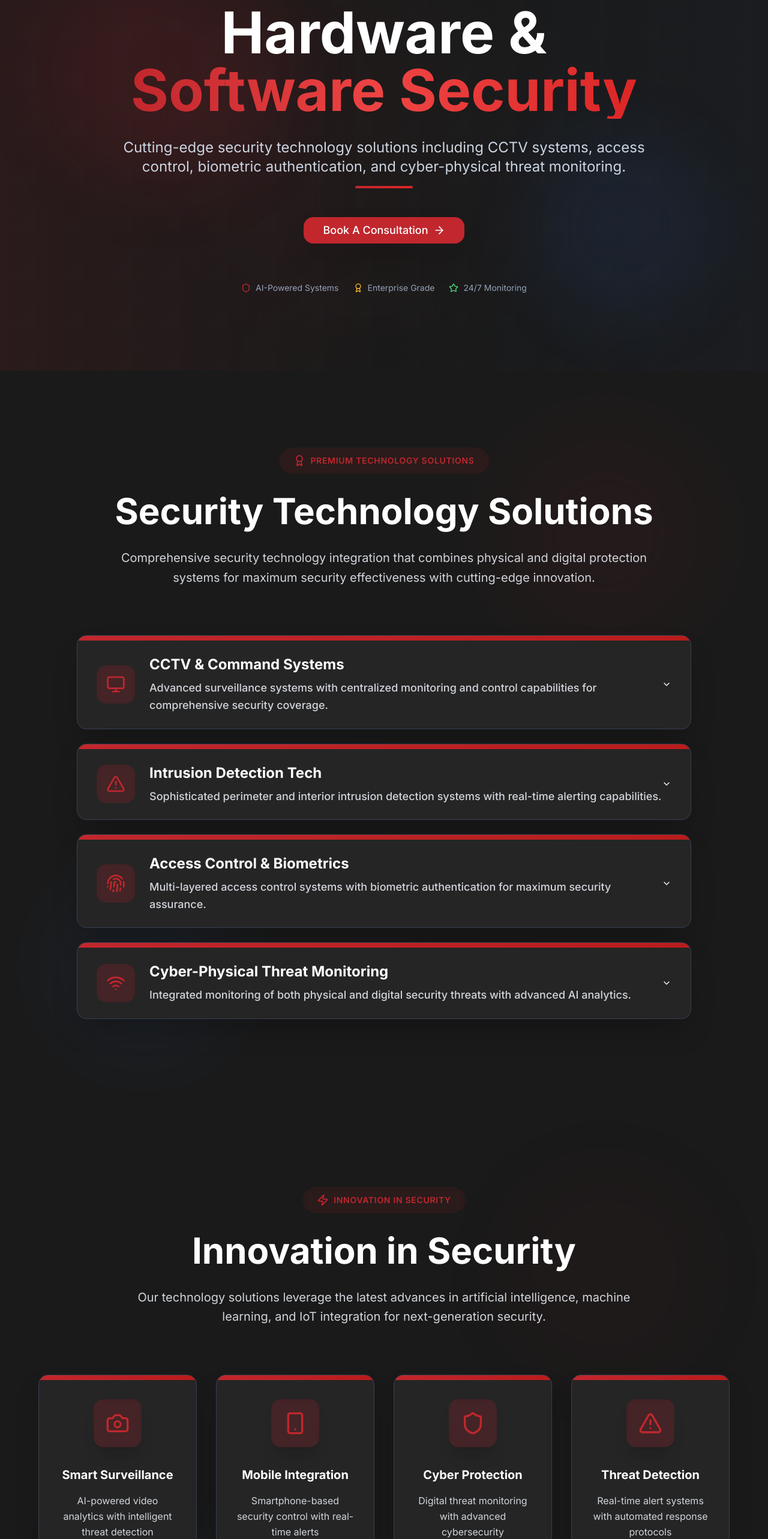
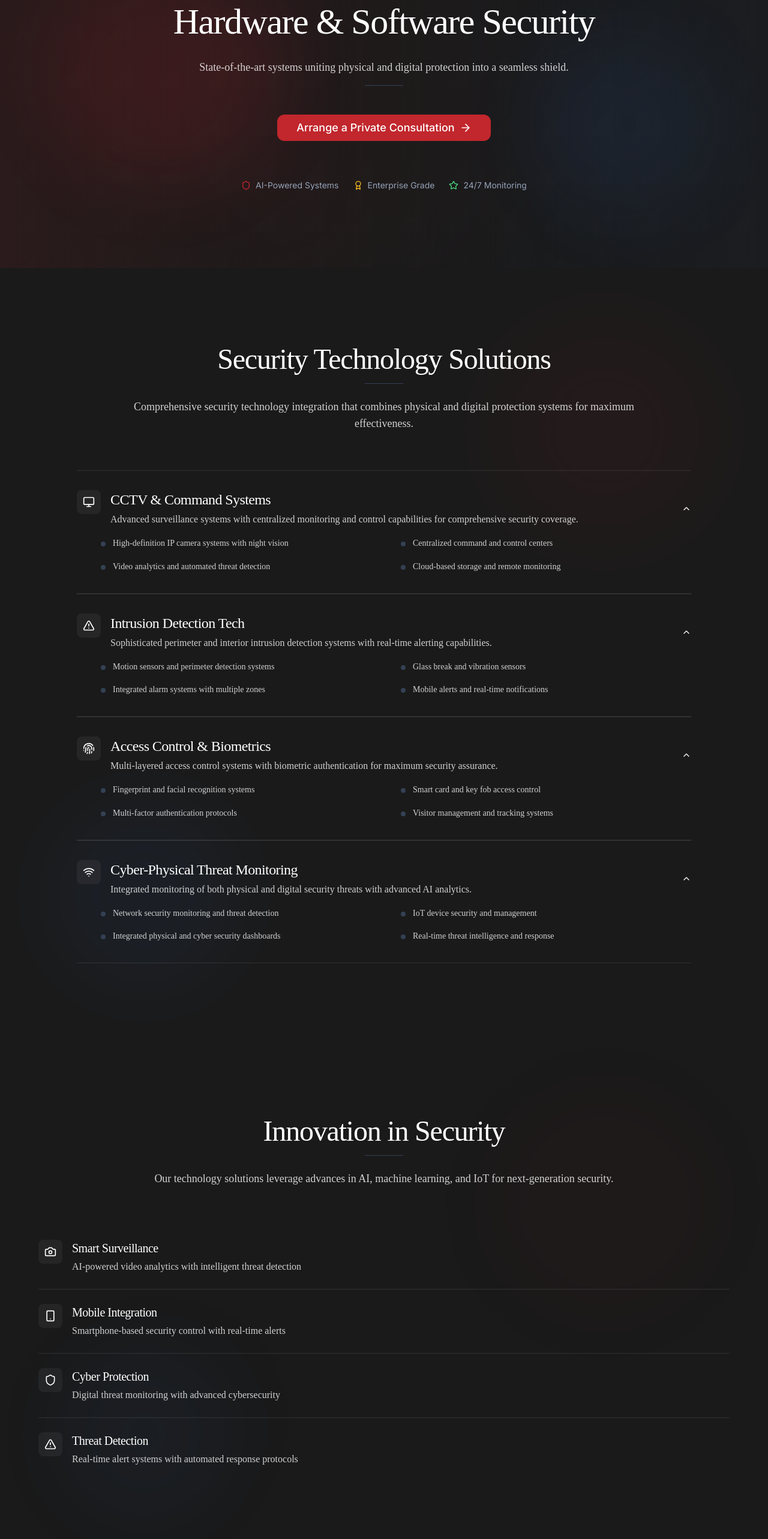
Before and after one commit to Joshua-Joseph1/valendor, a Next.js app: page /services/hardware-software-security in a window 1280 px wide. Shown: the part 234-2800 px from the top of the page at 60% size. Built offline with nearby package versions, Linux system fonts and the light colour scheme.

Commit message:
feat(hss): apply Valiant minimal theme; unbox sections, inline lists, update CTAs

```diff
--- a/app/services/hardware-software-security/page.tsx
+++ b/app/services/hardware-software-security/page.tsx
@@ -8,7 +8,7 @@ import HardwareSoftwareCTA from '@/components/hss/CTA';
 
 const HardwareSoftwareSecurityPage = () => {
   return (
-    <div className="min-h-screen pt-20 bg-[#1a1a1a] text-white">
+    <div className="min-h-screen pt-20 bg-[#1a1a1a] text-white antialiased">
       <HardwareSoftwareHero />
       <HardwareSoftwareOfferings />
       <HardwareSoftwareSolutions />
--- a/components/hss/CTA.tsx
+++ b/components/hss/CTA.tsx
@@ -5,7 +5,7 @@ import { Button } from '@/components/ui/button';
 
 const HardwareSoftwareCTA = () => {
   return (
-    <section className="relative py-32 bg-gradient-to-br from-valentor-red via-red-600 to-red-800 text-white overflow-hidden">
+    <section className="relative py-24 md:py-32 bg-[#1a1a1a] text-white overflow-hidden">
       {/* Sophisticated background elements */}
       <div className="absolute inset-0">
         <div className="absolute inset-0 bg-gradient-to-r from-black/20 via-transparent to-black/30"></div>
@@ -56,17 +56,18 @@ const HardwareSoftwareCTA = () => {
               whileInView={{ opacity: 1, y: 0 }}
               transition={{ duration: 0.8, delay: 0.3 }}
               viewport={{ once: true }}
-              className="text-4xl md:text-6xl font-bold mb-8 leading-tight"
+              className="text-3xl md:text-5xl font-[ui-serif] tracking-tight mb-4 leading-tight"
             >
               Secure Your Digital Future
             </motion.h2>
+            <div className="mx-auto h-px w-16 bg-[#344154] mb-6" />
 
             <motion.p
               initial={{ opacity: 0, y: 30 }}
               whileInView={{ opacity: 1, y: 0 }}
               transition={{ duration: 0.8, delay: 0.4 }}
               viewport={{ once: true }}
-              className="text-xl md:text-2xl mb-12 max-w-4xl mx-auto leading-relaxed text-white/90"
+              className="text-base md:text-lg mb-12 max-w-4xl mx-auto leading-relaxed text-white/80 font-[ui-sans-serif]"
             >
               Implement cutting-edge security technology that protects your
               organization from both physical and digital threats with
@@ -82,34 +83,33 @@ const HardwareSoftwareCTA = () => {
             viewport={{ once: true }}
             className="flex flex-col sm:flex-row gap-6 justify-center items-center mb-16"
           >
-            <Button
-              size="lg"
-              className="bg-white text-valentor-red hover:bg-gray-100 px-10 py-5 text-xl font-semibold rounded-2xl shadow-2xl hover:shadow-3xl transition-all duration-300 hover:scale-105 group"
+            <a
+              href="/contact"
+              aria-label="Enlist Our Expertise at Valiant Risk Group"
+              className="inline-flex items-center bg-[#C1272D] hover:bg-[#C1272D]/90 text-white px-10 py-4 text-base md:text-lg rounded-xl transition-colors duration-300 focus-visible:outline focus-visible:outline-2 focus-visible:outline-[#C1272D]"
             >
-              Book A Consultation
-            </Button>
+              Enlist Our Expertise
+            </a>
           </motion.div>
 
-          {/* Trust indicators */}
+          {/* Trust indicators - inline list */}
           <motion.div
             initial={{ opacity: 0, y: 30 }}
             whileInView={{ opacity: 1, y: 0 }}
             transition={{ duration: 0.8, delay: 0.6 }}
             viewport={{ once: true }}
-            className="grid grid-cols-1 md:grid-cols-3 gap-8 max-w-4xl mx-auto"
+            className="max-w-4xl mx-auto divide-y divide-white/10"
           >
-            <div className="bg-white/5 backdrop-blur-xl rounded-2xl p-6 border border-white/10 text-center">
-              <div className="text-3xl font-bold mb-2">24/7</div>
-              <div className="text-white/80 text-sm">Expert Support</div>
-            </div>
-            <div className="bg-white/5 backdrop-blur-xl rounded-2xl p-6 border border-white/10 text-center">
-              <div className="text-3xl font-bold mb-2">Enterprise</div>
-              <div className="text-white/80 text-sm">Grade Security</div>
-            </div>
-            <div className="bg-white/5 backdrop-blur-xl rounded-2xl p-6 border border-white/10 text-center">
-              <div className="text-3xl font-bold mb-2">100%</div>
-              <div className="text-white/80 text-sm">Confidential</div>
-            </div>
+            {[
+              { label: 'Expert Support', value: '24/7' },
+              { label: 'Grade Security', value: 'Enterprise' },
+              { label: 'Confidential', value: '100%' },
+            ].map((item) => (
+              <div key={item.label} className="flex items-center justify-between py-4">
+                <div className="text-white/80 font-[ui-sans-serif]">{item.label}</div>
+                <div className="text-white font-[ui-serif] tracking-tight text-lg">{item.value}</div>
+              </div>
+            ))}
           </motion.div>
         </motion.div>
       </div>
--- a/components/hss/Hero.tsx
+++ b/components/hss/Hero.tsx
@@ -5,6 +5,7 @@ import { useInView } from 'framer-motion';
 import { useRef } from 'react';
 import { ArrowRight, Award, Star, Shield, Monitor } from 'lucide-react';
 import { Button } from '@/components/ui/button';
+import Link from 'next/link';
 
 const HardwareSoftwareHero = () => {
   const heroRef = useRef(null);
@@ -13,7 +14,7 @@ const HardwareSoftwareHero = () => {
   return (
     <section
       ref={heroRef}
-      className="relative py-32 bg-[#1a1a1a] text-white overflow-hidden"
+      className="relative py-24 md:py-32 bg-[#1a1a1a] text-white overflow-hidden"
     >
       {/* Enhanced Background Elements */}
       <div className="absolute inset-0">
@@ -60,11 +61,8 @@ const HardwareSoftwareHero = () => {
               transition={{ duration: 0.6, delay: 0.3 }}
               className="flex flex-col items-center space-y-6"
             >
-              <h1 className="text-4xl sm:text-6xl lg:text-7xl xl:text-8xl font-bold leading-tight">
-                <span className="text-white">Hardware &</span>
-                <span className="block bg-gradient-to-r from-valentor-red via-red-500 to-red-600 bg-clip-text text-transparent">
-                  Software Security
-                </span>
+              <h1 className="text-4xl md:text-6xl font-[ui-serif] tracking-tight leading-tight">
+                Hardware & Software Security
               </h1>
             </motion.div>
 
@@ -75,12 +73,10 @@ const HardwareSoftwareHero = () => {
               transition={{ duration: 0.6, delay: 0.5 }}
               className="space-y-4"
             >
-              <p className="text-xl md:text-2xl text-slate-300 leading-relaxed max-w-4xl mx-auto">
-                Cutting-edge security technology solutions including CCTV
-                systems, access control, biometric authentication, and
-                cyber-physical threat monitoring.
+              <p className="text-base md:text-lg text-white/80 leading-relaxed max-w-4xl mx-auto font-[ui-sans-serif]">
+                State-of-the-art systems uniting physical and digital protection into a seamless shield.
               </p>
-              <div className="w-24 h-1 bg-gradient-to-r from-valentor-red to-red-600 rounded-full mx-auto"></div>
+              <div className="mx-auto h-px w-16 bg-[#344154]"></div>
             </motion.div>
 
             {/* Action Buttons */}
@@ -90,13 +86,15 @@ const HardwareSoftwareHero = () => {
               transition={{ duration: 0.6, delay: 0.7 }}
               className="flex flex-col sm:flex-row gap-4 justify-center pt-4"
             >
-              <Button
-                size="lg"
-                className="bg-valentor-red hover:bg-red-700 text-white px-8 py-4 text-lg rounded-2xl shadow-2xl hover:shadow-3xl transition-all duration-300 hover:scale-105 group"
-              >
-                Book A Consultation
-                <ArrowRight className="ml-2 h-5 w-5 group-hover:translate-x-1 transition-transform duration-300" />
-              </Button>
+              <Link href="/contact" aria-label="Arrange a Private Consultation with Valiant Risk Group">
+                <Button
+                  size="lg"
+                  className="bg-[#C1272D] hover:bg-[#C1272D]/90 text-white px-8 py-4 text-base md:text-lg rounded-xl transition-colors duration-300 focus-visible:outline focus-visible:outline-2 focus-visible:outline-[#C1272D]"
+                >
+                  Arrange a Private Consultation
+                  <ArrowRight className="ml-2 h-5 w-5" />
+                </Button>
+              </Link>
             </motion.div>
 
             {/* Trust Indicators */}
--- a/components/hss/Offerings.tsx
+++ b/components/hss/Offerings.tsx
@@ -60,7 +60,7 @@ const HardwareSoftwareOfferings = () => {
   return (
     <section
       ref={servicesRef}
-      className="py-32 bg-[#1a1a1a] text-white relative overflow-hidden"
+      className="py-24 md:py-32 bg-[#1a1a1a] text-white relative overflow-hidden"
     >
       {/* Elegant background elements */}
       <div className="absolute inset-0 opacity-5">
@@ -74,28 +74,16 @@ const HardwareSoftwareOfferings = () => {
           initial={{ opacity: 0, y: 50 }}
           animate={isServicesInView ? { opacity: 1, y: 0 } : {}}
           transition={{ duration: 0.8 }}
-          className="text-center mb-20"
+          className="text-center mb-16"
         >
-          <div className="inline-flex items-center bg-valentor-red/10 backdrop-blur-sm rounded-full px-6 py-3 mb-8">
-            <Award className="h-5 w-5 text-valentor-red mr-2" />
-            <span className="text-valentor-red font-semibold text-sm uppercase tracking-wider">
-              Premium Technology Solutions
-            </span>
-          </div>
-
-          <h2 className="text-5xl md:text-6xl font-bold text-white mb-8 leading-tight">
-            Security Technology Solutions
-          </h2>
-          <p className="text-xl text-gray-300 max-w-4xl mx-auto leading-relaxed">
-            Comprehensive security technology integration that combines physical
-            and digital protection systems for maximum security effectiveness
-            with cutting-edge innovation.
-          </p>
+          <h2 className="text-3xl md:text-5xl font-[ui-serif] tracking-tight text-white mb-4">Security Technology Solutions</h2>
+          <div className="mx-auto h-px w-16 bg-[#344154] mb-6" />
+          <p className="text-base md:text-lg text-white/80 max-w-4xl mx-auto leading-relaxed font-[ui-sans-serif]">Comprehensive security technology integration that combines physical and digital protection systems for maximum effectiveness.</p>
         </motion.div>
 
-        {/* Services Accordion */}
+        {/* Services - Expanded Inline */}
         <div className="max-w-5xl mx-auto">
-          <Accordion type="single" collapsible className="w-full space-y-6">
+          <Accordion type="multiple" defaultValue={offerings.map((_, i) => `item-${i}`)} className="w-full space-y-0">
             {offerings.map((offering, index) => (
               <motion.div
                 key={offering.title}
@@ -105,27 +93,21 @@ const HardwareSoftwareOfferings = () => {
               >
                 <AccordionItem
                   value={`item-${index}`}
-                  className="bg-[#252525] backdrop-blur-xl border border-gray-700 rounded-2xl mb-6 shadow-2xl hover:shadow-3xl transition-all duration-300 overflow-hidden group"
+                  className="mb-0 py-8 border-t border-white/10 group"
                 >
-                  <div className="h-2 bg-gradient-to-r from-valentor-red to-red-700"></div>
-                  <AccordionTrigger className="px-8 py-6 hover:no-underline group-hover:bg-gray-700/20 transition-all duration-300">
-                    <div className="flex items-center text-left w-full">
-                      <div className="bg-valentor-red/20 backdrop-blur-sm rounded-2xl p-4 mr-6 group-hover:bg-valentor-red/30 transition-all duration-300">
-                        <offering.icon className="h-8 w-8 text-valentor-red" />
+                  <AccordionTrigger className="px-0 py-0 hover:no-underline focus:outline-none">
+                    <div className="flex items-start text-left w-full gap-4">
+                      <div className="w-10 h-10 rounded-lg bg-white/5 flex items-center justify-center">
+                        <offering.icon className="h-5 w-5 text-white" />
                       </div>
                       <div className="flex-1">
-                        <h3 className="text-2xl font-bold text-white mb-2 group-hover:text-gray-200 transition-colors duration-300">
-                          {offering.title}
-                        </h3>
-                        <p className="text-gray-300 text-lg leading-relaxed">
-                          {offering.description}
-                        </p>
+                        <h3 className="text-2xl font-[ui-serif] tracking-tight text-white mb-1">{offering.title}</h3>
+                        <p className="text-white/80 text-base leading-relaxed font-[ui-sans-serif]">{offering.description}</p>
                       </div>
                     </div>
                   </AccordionTrigger>
-                  <AccordionContent className="px-8 pb-8">
-                    <div className="bg-valentor-red/10 backdrop-blur-sm rounded-2xl p-8 ml-20 border border-valentor-red/20 shadow-inner">
-                      <div className="grid grid-cols-1 md:grid-cols-2 gap-4">
+                  <AccordionContent className="px-0 pt-4 pb-0">
+                    <div className="grid grid-cols-1 md:grid-cols-2 gap-3 md:gap-4 pl-10">
                       {offering.details.map((detail, detailIndex) => (
                         <motion.div
                           key={detailIndex}
@@ -135,32 +117,14 @@ const HardwareSoftwareOfferings = () => {
                           }
                           transition={{
                             duration: 0.4,
-                              delay: index * 0.1 + detailIndex * 0.05 + 0.3,
+                            delay: index * 0.1 + detailIndex * 0.05 + 0.2,
                           }}
-                            className="flex items-start group/item hover:bg-valentor-red/5 rounded-xl p-3 transition-all duration-200"
+                          className="flex items-start"
                         >
-                            <CheckCircle className="h-6 w-6 text-valentor-red mr-4 mt-0.5 flex-shrink-0 group-hover/item:text-red-600 transition-colors duration-200" />
-                            <span className="text-gray-300 font-medium leading-relaxed group-hover/item:text-white transition-colors duration-200">
-                              {detail}
-                            </span>
+                          <span className="w-2 h-2 bg-[#344154] rounded-full mr-3 mt-2"></span>
+                          <span className="text-white/80 leading-relaxed font-[ui-sans-serif]">{detail}</span>
                         </motion.div>
                       ))}
-                      </div>
-
-                      {/* Decorative element */}
-                      <div className="mt-6 pt-6 border-t border-gray-600">
-                        <div className="flex items-center justify-center space-x-1">
-                          {[...Array(5)].map((_, i) => (
-                            <Star
-                              key={i}
-                              className="h-4 w-4 text-amber-400 fill-current"
-                            />
-                          ))}
-                        </div>
-                        <p className="text-xs text-gray-300 text-center mt-2 font-medium">
-                          Premium Technology Excellence
-                        </p>
-                      </div>
                     </div>
                   </AccordionContent>
                 </AccordionItem>
--- a/components/hss/Solutions.tsx
+++ b/components/hss/Solutions.tsx
@@ -36,7 +36,7 @@ const HardwareSoftwareSolutions = () => {
   return (
     <section
       ref={solutionsRef}
-      className="py-32 bg-[#1a1a1a] text-white relative overflow-hidden"
+      className="py-24 md:py-32 bg-[#1a1a1a] text-white relative overflow-hidden"
     >
       {/* Elegant background elements */}
       <div className="absolute inset-0 opacity-5">
@@ -51,89 +51,38 @@ const HardwareSoftwareSolutions = () => {
           initial={{ opacity: 0, y: 50 }}
           animate={isSolutionsInView ? { opacity: 1, y: 0 } : {}}
           transition={{ duration: 0.8 }}
-          className="text-center mb-20"
+          className="text-center mb-16"
         >
-          <div className="inline-flex items-center bg-valentor-red/10 backdrop-blur-sm rounded-full px-6 py-3 mb-8">
-            <Zap className="h-5 w-5 text-valentor-red mr-2" />
-            <span className="text-valentor-red font-semibold text-sm uppercase tracking-wider">
-              Innovation in Security
-            </span>
-          </div>
-
-          <h2 className="text-5xl md:text-6xl font-bold text-white mb-8 leading-tight">
-            Innovation in Security
-          </h2>
-          <p className="text-xl text-gray-300 max-w-4xl mx-auto leading-relaxed">
-            Our technology solutions leverage the latest advances in artificial
-            intelligence, machine learning, and IoT integration for
-            next-generation security.
-          </p>
+          <h2 className="text-3xl md:text-5xl font-[ui-serif] tracking-tight text-white mb-4">Innovation in Security</h2>
+          <div className="mx-auto h-px w-16 bg-[#344154] mb-6" />
+          <p className="text-base md:text-lg text-white/80 max-w-4xl mx-auto leading-relaxed font-[ui-sans-serif]">Our technology solutions leverage advances in AI, machine learning, and IoT for next‑generation security.</p>
         </motion.div>
 
-        {/* Solutions Grid */}
-        <div className="grid grid-cols-1 md:grid-cols-2 lg:grid-cols-4 gap-8 max-w-6xl mx-auto">
+        {/* Solutions - Inline list */}
+        <div className="max-w-6xl mx-auto divide-y divide-white/10">
           {solutions.map((solution, index) => (
             <motion.div
               key={solution.title}
               initial={{ opacity: 0, y: 50 }}
               animate={isSolutionsInView ? { opacity: 1, y: 0 } : {}}
-              transition={{ duration: 0.8, delay: index * 0.2 }}
-              className="group"
+              transition={{ duration: 0.8, delay: index * 0.1 }}
+              className="py-6"
             >
-              <Card className="h-full bg-[#252525] backdrop-blur-xl border border-gray-700 shadow-2xl hover:shadow-3xl transition-all duration-500 group-hover:scale-105 rounded-2xl overflow-hidden">
-                <div className="h-2 bg-gradient-to-r from-valentor-red to-red-700"></div>
-                <CardContent className="p-8 text-center">
-                  {/* Icon with luxury styling */}
-                  <div className="relative mb-8">
-                    <div className="w-20 h-20 bg-valentor-red/20 backdrop-blur-sm rounded-2xl flex items-center justify-center mx-auto shadow-xl group-hover:shadow-2xl transition-all duration-500 group-hover:rotate-6">
-                      <solution.icon className="h-10 w-10 text-valentor-red" />
-                    </div>
-                  </div>
-
-                  {/* Content */}
-                  <h3 className="text-xl font-bold text-white mb-4 group-hover:text-gray-200 transition-colors duration-300">
-                    {solution.title}
-                  </h3>
-                  <p className="text-gray-300 leading-relaxed group-hover:text-gray-200 transition-colors duration-300">
-                    {solution.description}
-                  </p>
-
-                  {/* Decorative element */}
-                  <div className="mt-6 pt-6 border-t border-gray-600">
-                    <div className="flex items-center justify-center space-x-1">
-                      {[...Array(3)].map((_, i) => (
-                        <div
-                          key={i}
-                          className={`w-2 h-2 bg-valentor-red rounded-full opacity-${
-                            (i + 1) * 30
-                          }`}
-                        ></div>
-                      ))}
-                    </div>
-                    <p className="text-xs text-gray-300 text-center mt-2 font-medium">
-                      Advanced Technology
-                    </p>
-                  </div>
-                </CardContent>
-              </Card>
+              <div className="flex items-start gap-4">
+                <div className="w-10 h-10 rounded-lg bg-white/5 flex items-center justify-center">
+                  <solution.icon className="h-5 w-5 text-white" />
+                </div>
+                <div className="flex-1">
+                  <h3 className="text-xl font-[ui-serif] tracking-tight text-white mb-1">{solution.title}</h3>
+                  <p className="text-white/80 leading-relaxed font-[ui-sans-serif]">{solution.description}</p>
+                </div>
+              </div>
             </motion.div>
           ))}
         </div>
 
         {/* Bottom accent */}
-        <motion.div
-          initial={{ opacity: 0, y: 30 }}
-          animate={isSolutionsInView ? { opacity: 1, y: 0 } : {}}
-          transition={{ duration: 0.8, delay: 0.8 }}
-          className="text-center mt-16"
-        >
-          <div className="inline-flex items-center bg-[#252525] backdrop-blur-xl rounded-full px-8 py-4 border border-gray-700 shadow-lg">
-            <Award className="h-6 w-6 text-valentor-red mr-3" />
-            <span className="text-white font-semibold">
-              Cutting-Edge Innovation • Professional Excellence
-            </span>
-          </div>
-        </motion.div>
+        <div className="mt-8" />
       </div>
     </section>
   );
```
Lines whose indentation alone changed are shown as unchanged.
